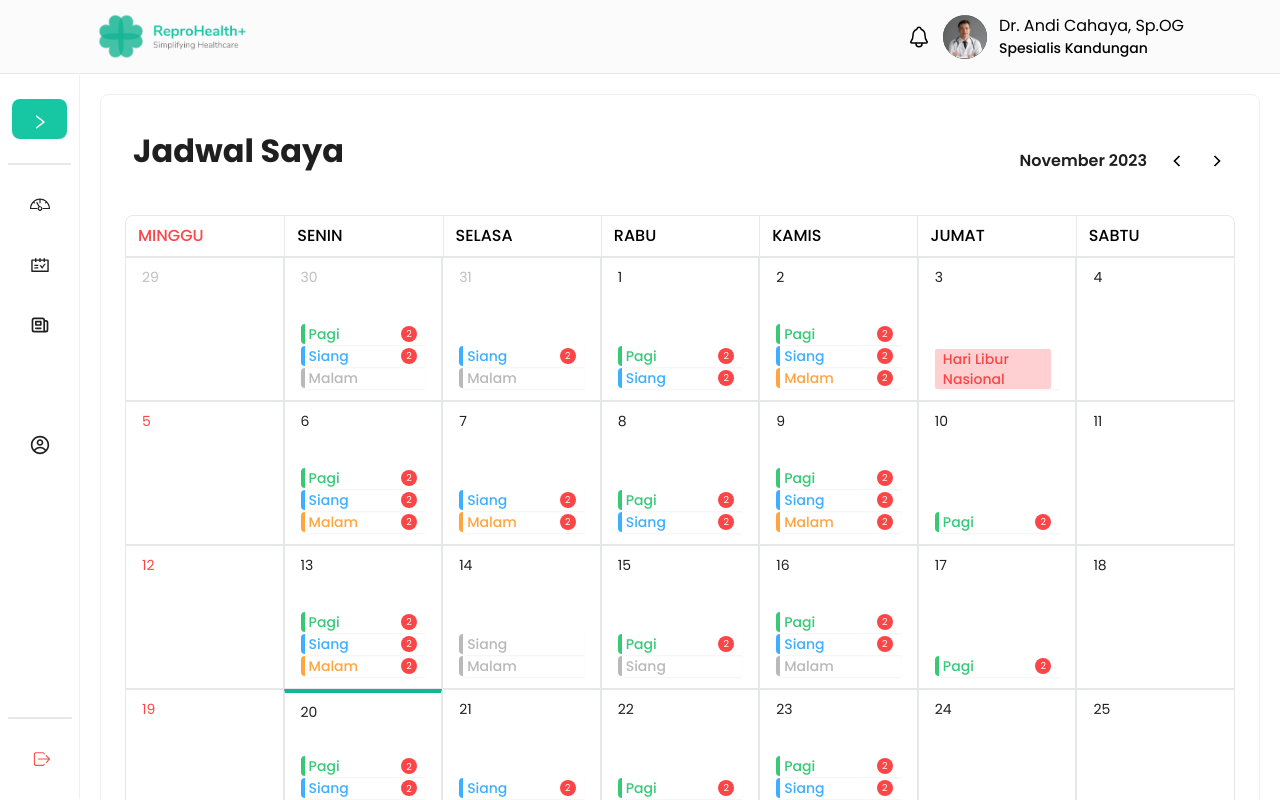
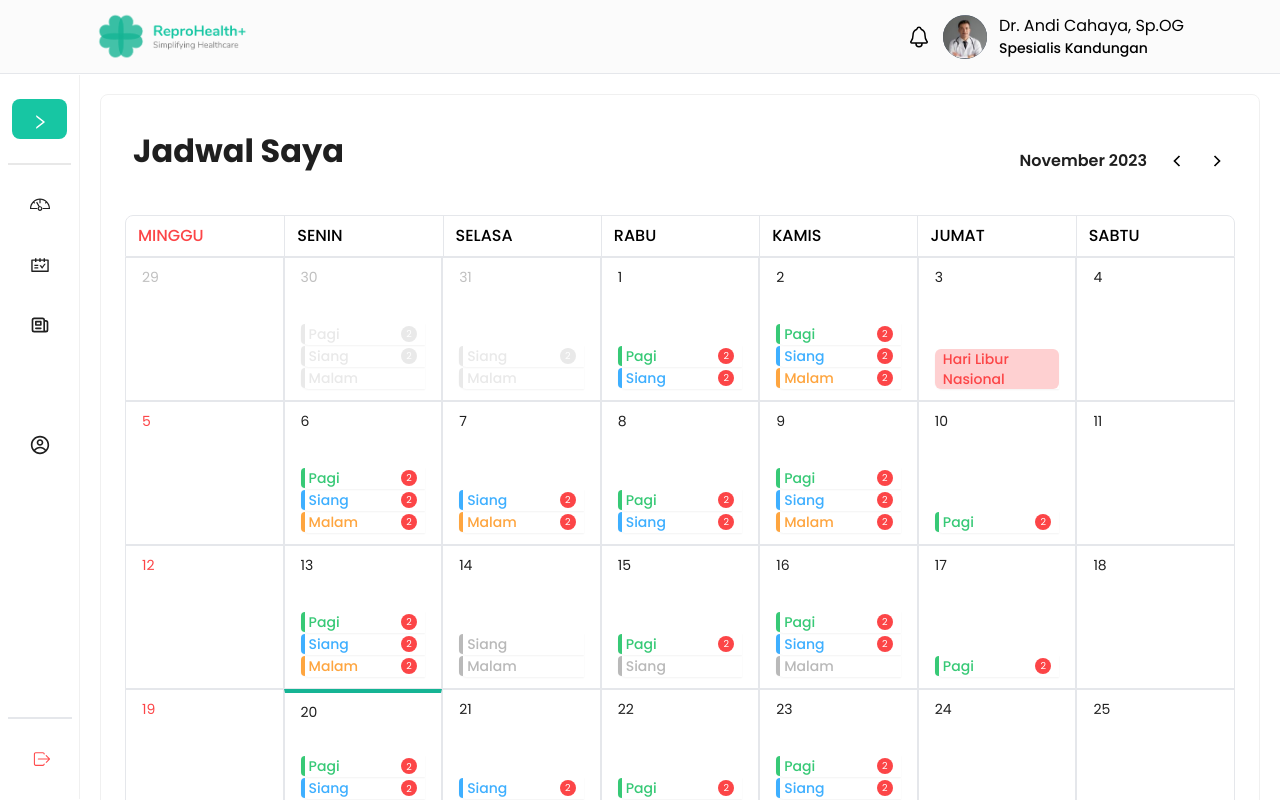
Before and after one commit to team-capstone-1/fe-repro-health, a React (Vite) app: page /jadwal-saya in a window 1280 px wide. Shown: the top 800 px of the page. Built offline with nearby package versions, Linux system fonts and the light colour scheme; some icons are missing.

Commit message:
refactor : change style for disabled indicator

```diff
--- a/src/views/app-views/my-schedule/components/Indicator.jsx
+++ b/src/views/app-views/my-schedule/components/Indicator.jsx
@@ -1,6 +1,7 @@
-export const Indicator = ({ text, type }) => {
+export const Indicator = ({ text, type, date, displayedDate }) => {
   let textColor;
   let bgColor;
+  if (date.month() === displayedDate.month()) {
     if (type === "Masuk" && text === "Pagi") {
       bgColor = "bg-positive";
       textColor = "text-positive font-medium";
@@ -17,13 +18,30 @@ export const Indicator = ({ text, type }) => {
       bgColor = "bg-negative-25";
       textColor = "text-negative font-medium";
     }
-
+  } else {
+    if (type === "Masuk" && text === "Pagi") {
+      bgColor = "bg-grey-50";
+      textColor = "text-grey-50 font-medium";
+    } else if (type === "Masuk" && text === "Siang") {
+      bgColor = "bg-grey-50";
+      textColor = "text-grey-50 font-medium";
+    } else if (type === "Masuk" && text === "Malam") {
+      bgColor = "bg-grey-50";
+      textColor = "text-grey-50 font-medium";
+    } else if (type === "Tidak Masuk") {
+      bgColor = "bg-grey-50";
+      textColor = "text-grey-50 font-medium";
+    } else {
+      bgColor = "bg-grey-50";
+      textColor = "text-grey-300 font-medium";
+    }
+  }
   return (
     <>
       {type === "Libur" ? (
         <div
           id="indicator-wrapper"
-          className={`flex rounded-sm px-2 text-start leading-5 ${bgColor} ${textColor}`}
+          className={`flex rounded-md px-2 text-start leading-5 ${bgColor} ${textColor}`}
         >
           {text}
         </div>
--- a/src/views/app-views/my-schedule/components/MySchedule.jsx
+++ b/src/views/app-views/my-schedule/components/MySchedule.jsx
@@ -117,24 +117,30 @@ export default function MySchedule() {
           <div id="list-schedule" className="flex h-[80%] flex-col justify-end">
             {listData.map((item, index) => (
               <div
-                className={`flex w-full items-center rounded-bl-lg rounded-tl-lg pe-2 shadow-sm ${
+                className={`flex w-full items-center rounded-bl-lg rounded-tl-lg shadow-sm ${
                   item.type === "Tidak Masuk"
                     ? "justify-start"
                     : "justify-between"
-                } ${item.type === "Libur" ? "pe-0" : ""}`}
+                } ${item.type === "Libur" ? "pe-0" : "pe-2"}`}
                 key={index}
               >
                 <Indicator
                   text={item.content}
                   type={item.type}
                   appointment={item.appointment}
+                  date={value}
+                  displayedDate={displayedDate}
                 />
                 <div
-                  className={`grid h-4 w-4 content-center rounded-full bg-negative text-center
+                  className={`grid h-4 w-4 content-center rounded-full  text-center
               text-[0.6rem] font-light text-white ${
                 !item.appointment || item.type === "Tidak Masuk"
                   ? "hidden"
                   : "block"
+              } ${
+                value.month() !== displayedDate.month()
+                  ? "bg-grey-50"
+                  : "bg-negative"
               }`}
                 >
                   {item.appointment}
```
Lines whose indentation alone changed are shown as unchanged.
